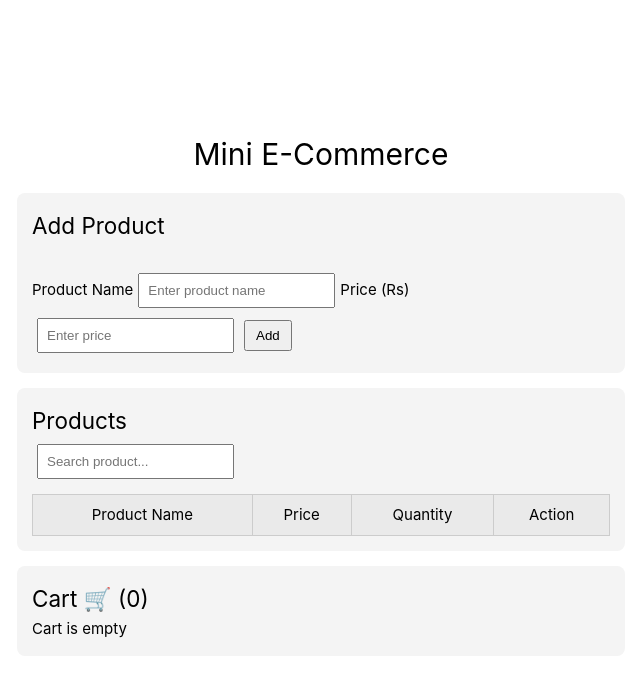
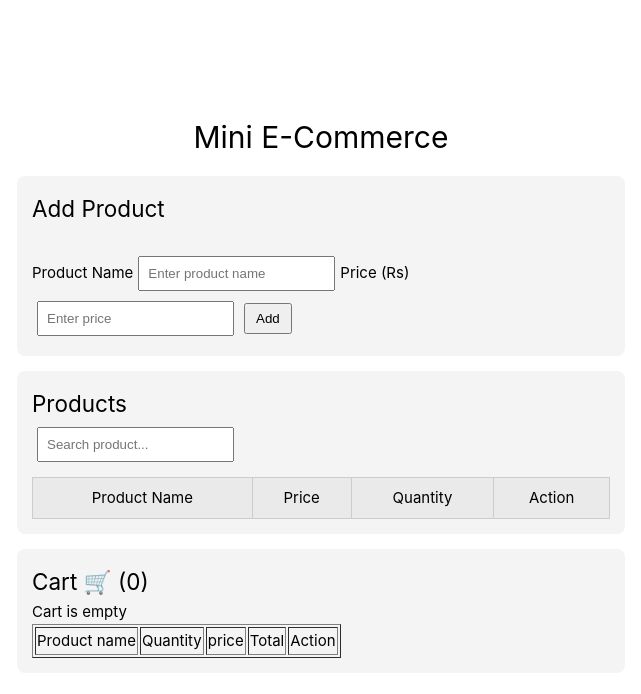
Before and after one commit to sanjyalsmriti/vueTask, a Vue app: page / in a window 1280 px wide. Shown: the top 694 px of the page, without its empty margins (15-656 px from the left). Built offline with nearby package versions, Linux system fonts and the light colour scheme.

Commit message:
feat: number of cart is increase in number

```diff
--- a/src/App.vue
+++ b/src/App.vue
@@ -54,17 +54,30 @@
 
       <div v-if="cart.length === 0">Cart is empty</div>
 
-      <div
-        v-for="(item, index) in cart"
-        :key="index"
-        class="product"
-      >
-        <span>{{ item.name }} - Rs {{ item.price }}</span>
+      <table border="1">
+        <thead>
+          <tr>
+            <th>Product name</th>
+            <th>Quantity</th>
+            <th>price</th>
+            <th>Total</th>
+            <th>Action</th>
+          </tr>
+        </thead>
+        <tbody>
 
-        <button class="delete" @click="removeFromCart(index)">
-          Remove
-        </button>
-      </div>
+          <tr v-for = "(item,index) in cart" :key="index">
+            <td>{{ item.name }}</td>
+            <td>{{ item.quantity || 1 }}</td>
+            <td>Rs {{ item.price }}</td>
+            <td>Rs {{ (item.price * (item.quantity || 1)) }}</td>
+            <td>
+              <button class="delete" @click="removeFromCart(index)">Remove</button>
+            </td>
+          </tr>
+        </tbody>
+      </table>
+
 
       <button
         v-if="cart.length"
@@ -149,10 +162,14 @@ const addProduct = () => {
   price.value = ""
 }
 
-// const deleteProduct = (index) => {
-//   products.value.splice(index, 1)
-//   saveProducts()
-// }
+const deleteProduct = (index) => {
+  const productId = products.value[index].id
+
+  product.value.splice(index,1)
+  cart.value = cart.value.filter(item => item.id !== productId)
+  saveProducts()
+  saveCarts()
+}
 
 const removeItem = () => {
   emit('remove-item', props.item.id);
@@ -169,6 +186,10 @@ const filteredProducts = computed(() => {
 })
 
 const addToCart = (product) => {
+  cart.value.find(item => item.id === product.id)
+    ? cart.value.find(item => item.id === product.id).quantity =
+        (cart.value.find(item => item.id === product.id).quantity || 1) + 1
+     :
   cart.value.push(product)
   saveCart()
 }
```
